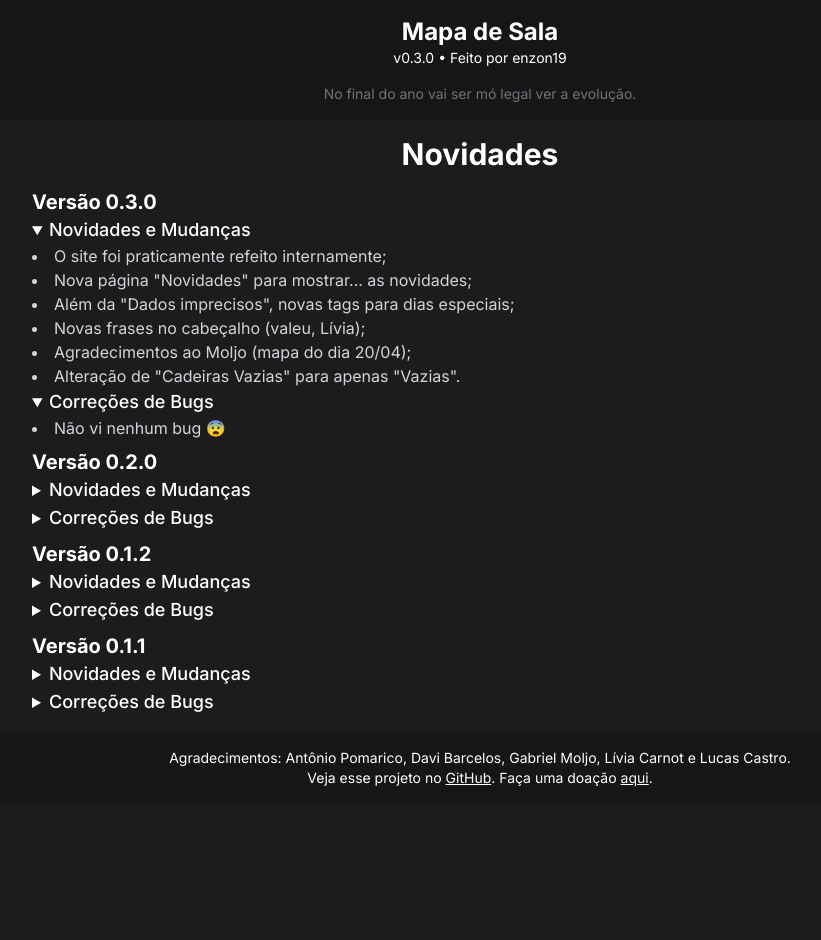
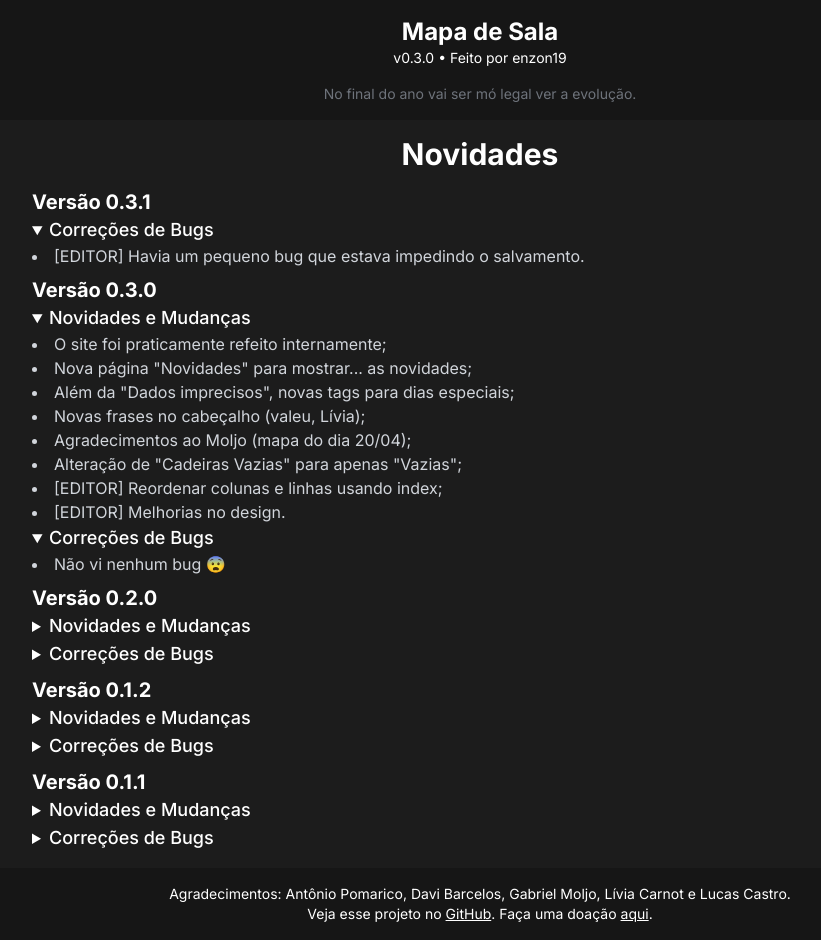
Before and after one commit to enzon19/mapa-de-sala, a SvelteKit app: page /novidades in a window 1280 px wide. Shown: the whole page, without its empty margins (160-981 px from the left). Before the commit the page ends 804 px from the top, so only its background shows below. Built offline with nearby package versions, Linux system fonts and the light colour scheme.

Commit message:
v0.3.1 - fixes

```diff
--- a/package.json
+++ b/package.json
@@ -1,6 +1,6 @@
 {
 	"name": "mapa-de-sala",
-	"version": "0.3.0",
+	"version": "0.3.1",
 	"scripts": {
 		"dev": "vite dev",
 		"build": "vite build && npm run package",
--- a/src/routes/editar/[day=day]-[month=month]/+page.svelte
+++ b/src/routes/editar/[day=day]-[month=month]/+page.svelte
@@ -24,13 +24,13 @@
   $: studentsPerColumnAmount = $classroomMapColumnsData[0]?.length || 1;
 
   function save() {
-    if (updatedTags.length == 0) updatedTags = currentTags;
+    if (updatedTags.length == 0 && currentTags) updatedTags = currentTags;
     finalClassroomMapColumnsDataToSave = JSON.stringify($classroomMapColumnsData.map(column => column.map(student => student.id)));
     saveModal.showModal();
   }
 
   function manageTags() {
-    if (updatedTags.length == 0) updatedTags = currentTags;
+    if (updatedTags.length == 0 && currentTags) updatedTags = currentTags;
     tagsModal.showModal();
   }
 
--- a/src/routes/novidades/+page.svelte
+++ b/src/routes/novidades/+page.svelte
@@ -1,5 +1,13 @@
 <h1 class="text-center text-3xl font-bold m-4">Novidades</h1>
 <div class="container mx-auto max-w-4xl">
+  <!-- 0.3.1 -->
+  <h3 class="text-xl font-bold mt-2">Versão 0.3.1</h3>
+  <details open>
+    <summary><span class="text-lg font-medium cursor-pointer">Correções de Bugs</span></summary>
+    <ol class="text-base text-gray-300 list-disc list-inside">
+      <li>[EDITOR] Havia um pequeno bug que estava impedindo o salvamento.</li>
+    </ol>
+  </details>
   <!-- 0.3.0 -->
   <h3 class="text-xl font-bold mt-2">Versão 0.3.0</h3>
   <details open>
@@ -10,7 +18,9 @@
         <li>Além da "Dados imprecisos", novas tags para dias especiais;</li>
         <li>Novas frases no cabeçalho (valeu, Lívia);</li>
         <li>Agradecimentos ao Moljo (mapa do dia 20/04);</li>
-        <li>Alteração de "Cadeiras Vazias" para apenas "Vazias".</li>
+        <li>Alteração de "Cadeiras Vazias" para apenas "Vazias";</li>
+        <li>[EDITOR] Reordenar colunas e linhas usando index;</li>
+        <li>[EDITOR] Melhorias no design.</li>
       </ol>
   </details>
   <details open>
@@ -39,7 +49,7 @@
   <details>
     <summary><span class="text-lg font-medium cursor-pointer">Novidades e Mudanças</span></summary>
     <ol class="text-base text-gray-300 list-disc list-inside">
-      <li>Index de cada linha no editor.</li>
+      <li>[EDITOR] Index de cada linha.</li>
     </ol>
   </details>
   <details>
```
Also changed, not shown: 56 other files (tests, documents, lock files or other folders).
